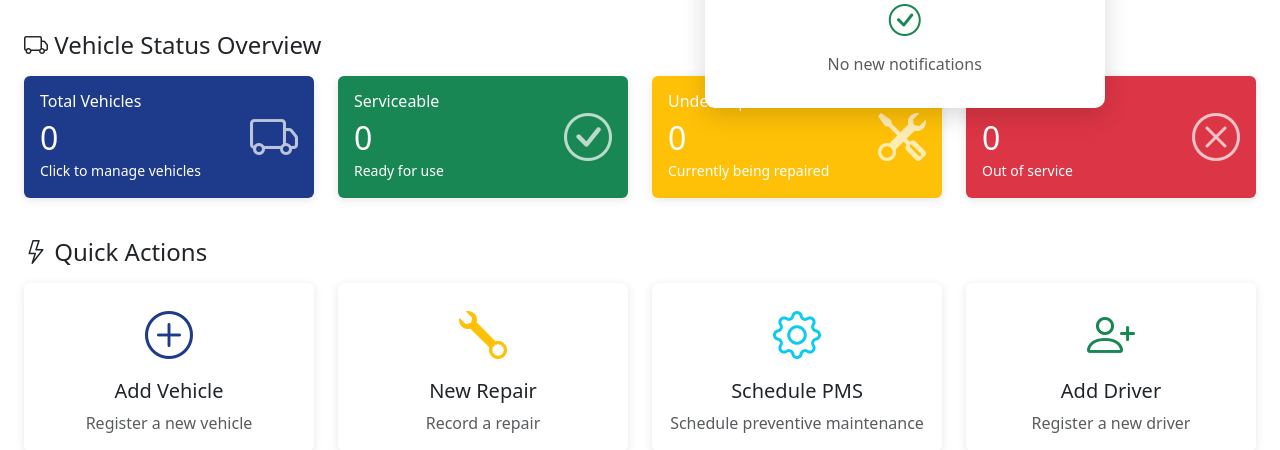
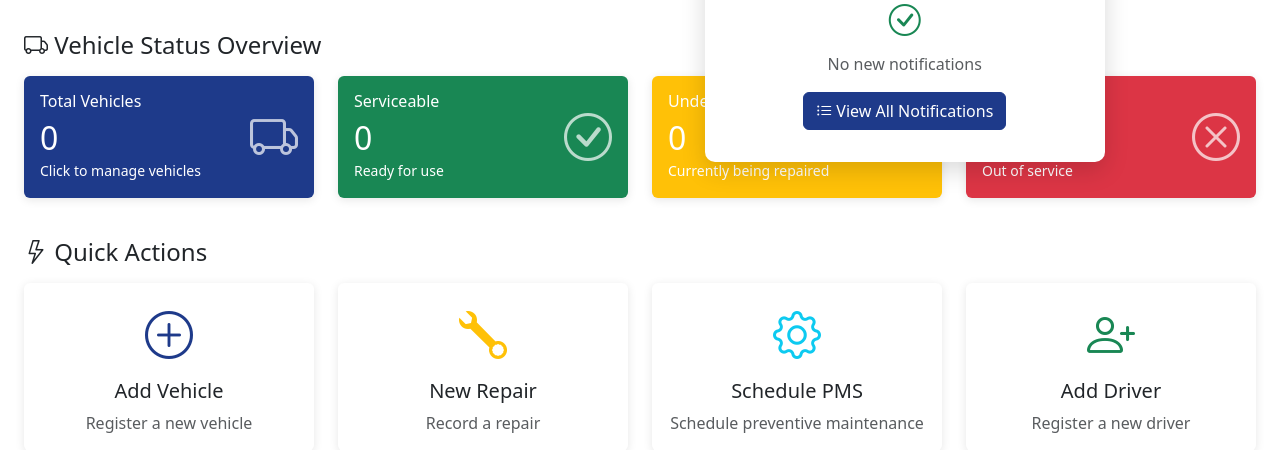
Before and after one commit to cursorprojects/DENR_NCR_FMS, a Django app: page /fleet/ in a window 1280 px wide, after a click on "Click to view notifications". Shown: the part 129-579 px from the top of the page. Run offline with Django 4.2, Linux system fonts and the light colour scheme; the visitor is signed in with stand-in values (Sample User, id 1); data that the repository does not hold is empty; parts of the project's set-up code (start-up, migrations or seed data) failed here and were passed over.

Commit message:
added pms notif

```diff
--- a/templates/base.html
+++ b/templates/base.html
@@ -219,7 +219,7 @@
                     {% if user.is_authenticated %}
                     <!-- Notifications -->
                     <li class="nav-item dropdown me-3">
-                        <a class="nav-link position-relative" href="#" id="notificationDropdown" role="button" data-bs-toggle="dropdown">
+                        <a class="nav-link position-relative" href="#" id="notificationDropdown" role="button" data-bs-toggle="dropdown" title="Click to view notifications">
                             <i class="bi bi-bell"></i>
                             {% if unread_count and unread_count > 0 %}
                             <span class="position-absolute top-0 start-100 translate-middle badge rounded-pill bg-danger notification-badge">
@@ -312,7 +312,10 @@
                             {% else %}
                                 <li class="dropdown-item-text p-4 text-center">
                                     <i class="bi bi-check-circle text-success" style="font-size: 2rem;"></i>
-                                    <p class="text-muted mb-0 mt-2">No new notifications</p>
+                                    <p class="text-muted mb-3 mt-2">No new notifications</p>
+                                    <a href="{% url 'notifications' %}" class="btn btn-primary">
+                                        <i class="bi bi-list-ul"></i> View All Notifications
+                                    </a>
                                 </li>
                             {% endif %}
                         </ul>
```
